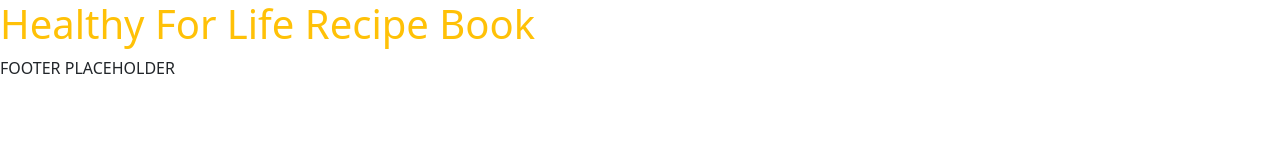
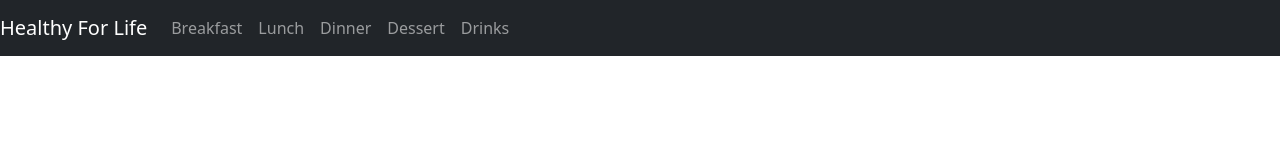
Before and after one commit to rramboer/recipe-book, a plain HTML site: page index.html in a window 1280 px wide. Drawn offline with nearby package versions, Linux system fonts and the light colour scheme; files that its build step writes are made by us from their sources.

Commit message:
nav skeleton

```diff
--- a/index.html
+++ b/index.html
@@ -10,17 +10,37 @@
     <link rel="stylesheet" href="css/style.css">
     <link href="https://cdn.jsdelivr.net/npm/bootstrap@5.2.3/dist/css/bootstrap.min.css" rel="stylesheet"
         integrity="sha384-rbsA2VBKQhggwzxH7pPCaAqO46MgnOM80zW1RWuH61DGLwZJEdK2Kadq2F9CUG65" crossorigin="anonymous">
+    <script src=""></script>
     <title>Healthy For Life</title>
 </head>
 
 <body>
-    <h1>
-        <div class="text-warning">Healthy For Life Recipe Book</div>
-    </h1>
+    <nav class="navbar navbar-expand-sm navbar-dark bg-dark nav_header">
+        <a class="navbar-brand" href="#">Healthy For Life</a>
+        <div class="">
+            <ul class="navbar-nav mr-auto">
+                <li class="nav-item">
+                    <a class="nav-link" href="#">Breakfast</a>
+                </li>
+                <li class="nav-item">
+                    <a class="nav-link" href="#">Lunch</a>
+                </li>
+                <li class="nav-item">
+                    <a class="nav-link" href="#">Dinner</a>
+                </li>
+                <li class="nav-item">
+                    <a class="nav-link" href="#">Dessert</a>
+                </li>
+                <li class="nav-item">
+                    <a class="nav-link" href="#">Drinks</a>
+                </li>
+            </ul>
+        </div>
+    </nav>
 </body>
 
 <footer>
-    <p>FOOTER PLACEHOLDER</p>
+
 </footer>
 
 </html>
--- a/style.css
+++ b/style.css
@@ -0,0 +1,3 @@
+.nav_header {
+    margin: 0 auto;
+}
```
